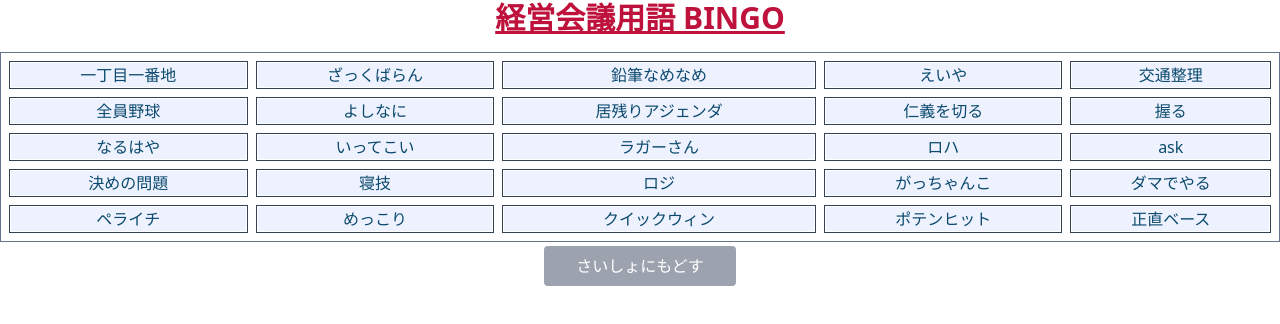
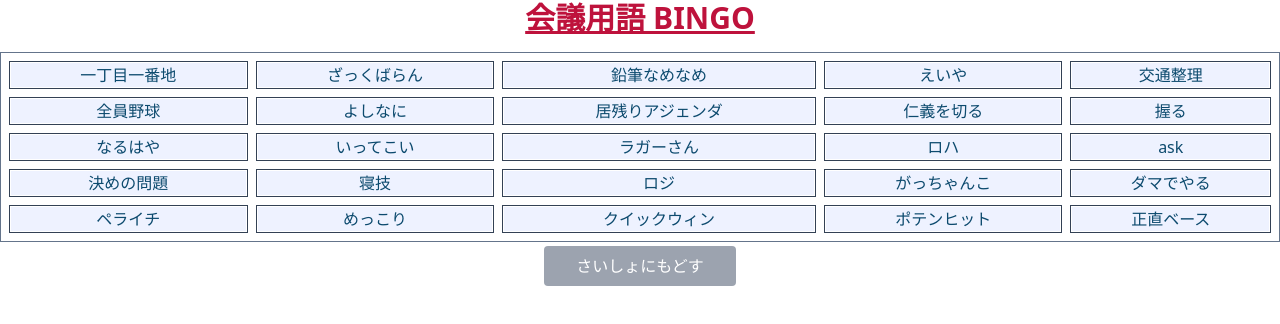
Before and after one commit to nabetama/bingo, a React (Create React App) app: page / in a window 1280 px wide. Shown: the top 324 px of the page. Built offline with nearby package versions, Linux system fonts and the light colour scheme.

Commit message:
updated title

```diff
--- a/src/App.tsx
+++ b/src/App.tsx
@@ -6,7 +6,7 @@ function App() {
       <header></header>
       <main className="text-center">
         <h1 className="text-3xl font-bold underline mb-4 text-rose-700">
-          経営会議用語 BINGO
+          会議用語 BINGO
         </h1>
         <div className="h-56 grid grid-cols-1 gap-1 content-around text-center text-sky-900">
           <Blocks />
```
